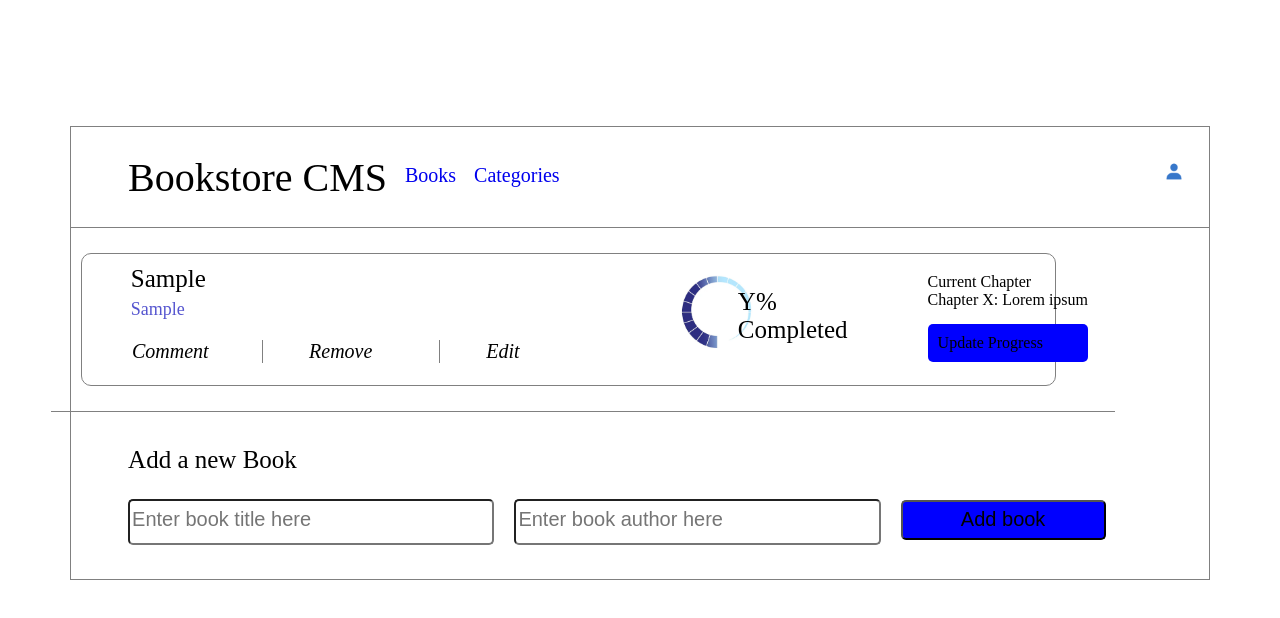
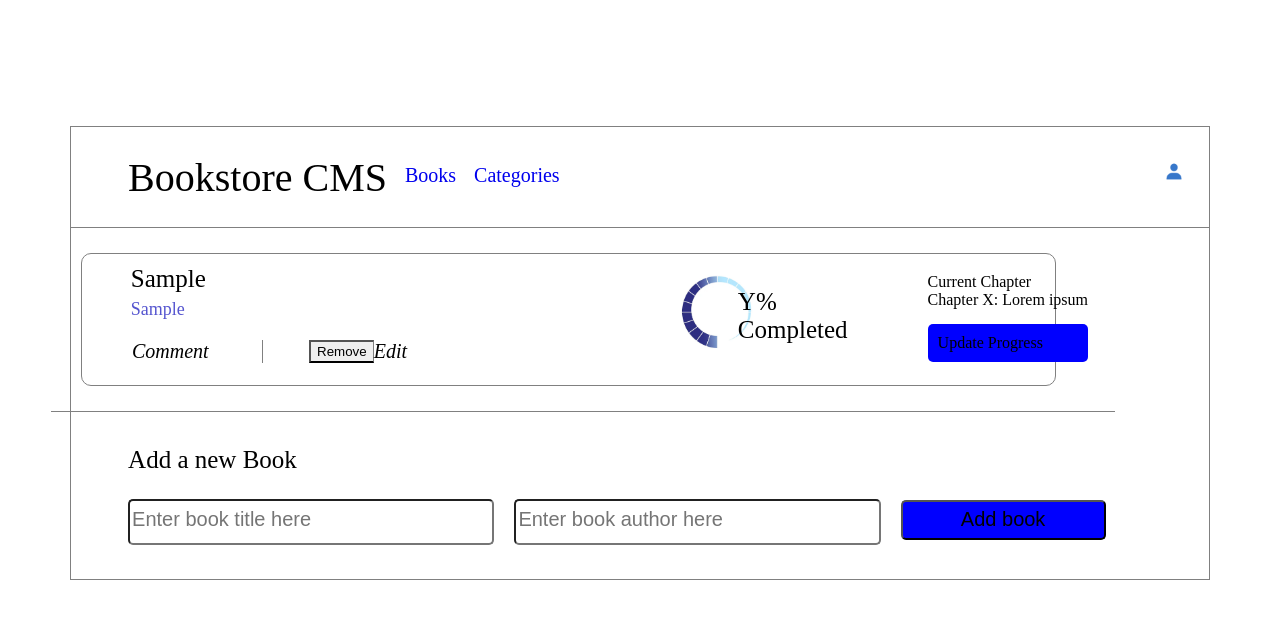
Before and after one commit to ClintonYounge/My-Bookstore-Project, a React (Create React App) app: page / in a window 1280 px wide. Both pictures are taken after typing "Sample", "Sample" into the empty fields and a click on the button "Add book". Shown: the top 618 px of the page. Built offline with nearby package versions, Linux system fonts and the light colour scheme.

Commit message:
Install and confige proptypes

```diff
--- a/package.json
+++ b/package.json
@@ -6,6 +6,7 @@
     "@testing-library/jest-dom": "^5.16.5",
     "@testing-library/react": "^13.4.0",
     "@testing-library/user-event": "^13.5.0",
+    "prop-types": "^15.8.1",
     "react": "^18.2.0",
     "react-dom": "^18.2.0",
     "react-router-dom": "^6.11.1",
--- a/src/components/BookForm.js
+++ b/src/components/BookForm.js
@@ -1,5 +1,6 @@
 // src/components/BookForm.js
 import '../styles/bookform.css';
+import PropTypes from 'prop-types';
 
 import { useState } from 'react';
 
@@ -42,3 +43,7 @@ export default function BookForm({ onCreate }) {
     </form>
   );
 }
+
+BookForm.propTypes = {
+  onCreate: PropTypes.func.isRequired,
+};
--- a/src/components/Booklist.js
+++ b/src/components/Booklist.js
@@ -1,5 +1,7 @@
 // src/components/Booklist.js
+
 import '../styles/booklist.css';
+import PropTypes from 'prop-types';
 import progressImg from '../images/progress-circle.png';
 
 export default function BookList({ books, onDelete }) {
@@ -16,7 +18,7 @@ export default function BookList({ books, onDelete }) {
         </span>
         <ul className="functionality">
           <li className="separator">Comment</li>
-          <li className="separator delete-book" onClick={() => onDelete(book.id)}>Remove</li>
+          <button type="button" className="separator delete-book" onClick={() => onDelete(book.id)}>Remove</button>
           <li>Edit</li>
           <img className="progress-img" src={progressImg} alt="" />
         </ul>
@@ -40,3 +42,14 @@ export default function BookList({ books, onDelete }) {
 
   return <ul className="book-list">{books.length > 0 ? books.map(renderBook) : renderNoBooksMessage()}</ul>;
 }
+
+BookList.propTypes = {
+  books: PropTypes.arrayOf(
+    PropTypes.shape({
+      id: PropTypes.number.isRequired,
+      title: PropTypes.string.isRequired,
+      author: PropTypes.string.isRequired,
+    }),
+  ).isRequired,
+  onDelete: PropTypes.func.isRequired,
+};
--- a/src/components/HomePage.js
+++ b/src/components/HomePage.js
@@ -9,6 +9,8 @@ import BookForm from './BookForm';
 export default function Book() {
   const [books, setBooks] = useState([]);
 
+  const filterBooksById = (books, id) => books.filter((book) => book.id !== id);
+
   const handleDelete = (id) => {
     const filteredBooks = filterBooksById(books, id);
     setBooks(filteredBooks);
@@ -19,8 +21,6 @@ export default function Book() {
     setBooks([...books, newBook]);
   };
 
-  const filterBooksById = (books, id) => books.filter((book) => book.id !== id);
-
   return (
     <div className="main-container">
       <Header />
```
Also changed, not shown: 1 other file (tests, documents, lock files or other folders).
